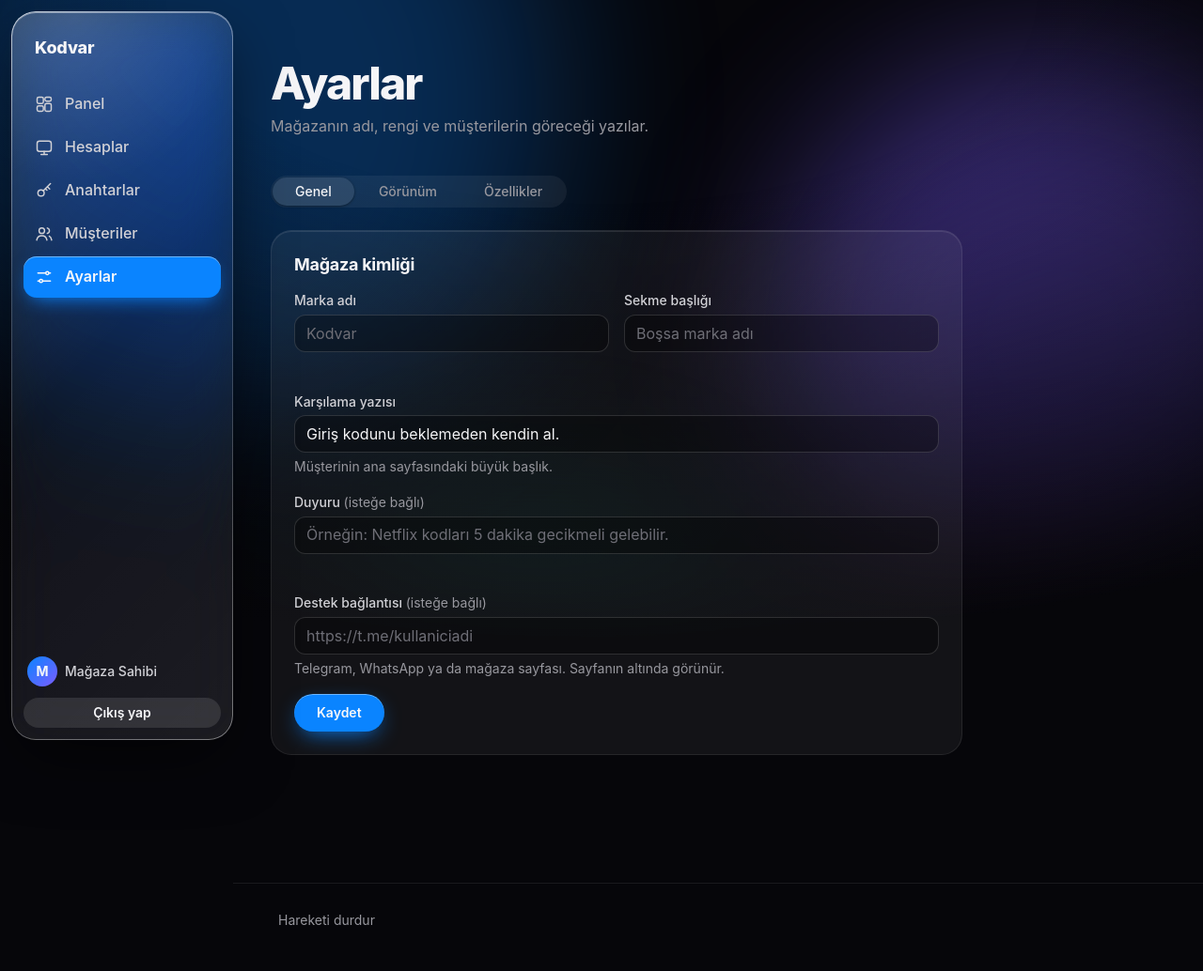
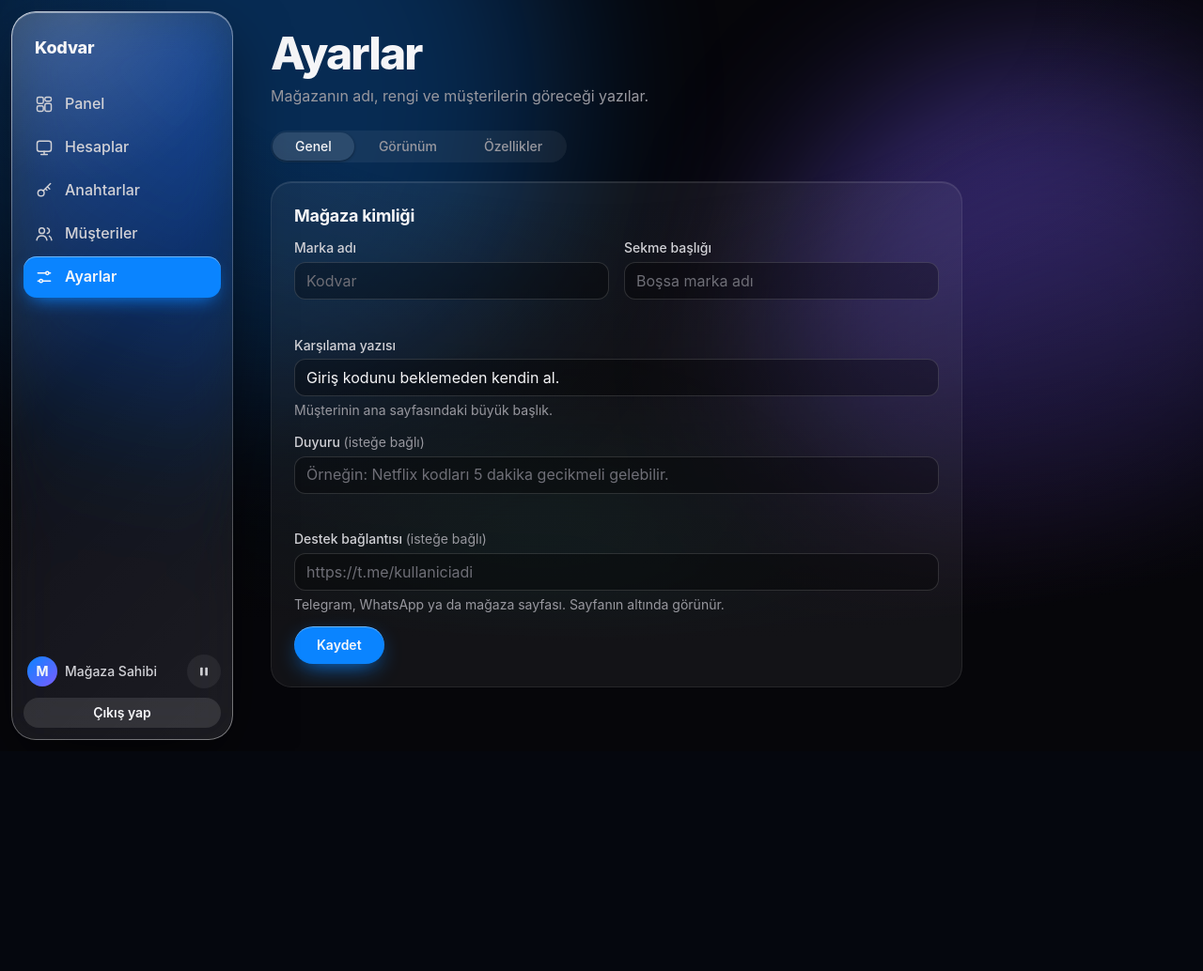
Before and after one commit to iambatuw/ototeslimat, a Laravel app: page /yonetim/ayarlar in a window 1280 px wide. Shown: the whole page at 94% size. After the commit the page ends 788 px from the top, so only its background shows below. Run offline with Laravel 12, Linux system fonts and the light colour scheme; a user stored in the database is signed in; data comes from the database, SQL or seed files in the repository; tables that the repository leaves empty hold one stand-in row (values such as "Sample post"); style sheets or scripts are compiled from the project's sources; parts of the project's set-up code (start-up, migrations or seed data) failed here and were passed over.

Commit message:
Hareket düğmesi menüye taşındı, altbilgi kalktı, sayfalar ekrana sığıyor
- Duraklat/oynat düğmesi yan menüde, üst çubukta ve giriş ekranının köşesinde
- Altbilgi kaldırıldı
- Boşluklar ve başlıklar ekran yüksekliğine göre sıkışır
- Panel tek ekrana sığar; son hareketler kendi içinde kayar

Co-Authored-By: Claude Fable 5.2 <noreply@anthropic.com>

```diff
--- a/resources/css/core.css
+++ b/resources/css/core.css
@@ -447,11 +447,6 @@ input[type="file"]::file-selector-button { margin-right: var(--space-sm); paddin
 .faq details[open] summary::after { transform: rotate(45deg); }
 .faq details p { padding-bottom: var(--space-md); color: var(--color-muted); max-width: 60ch; }
 
-/* ---------------- Footer ---------------- */
-.foot { padding-block: var(--space-xl); color: var(--color-muted); font-size: var(--text-sm); }
-.foot__inner { display: flex; flex-wrap: wrap; justify-content: space-between; align-items: center; gap: var(--space-md); border-top: var(--rule-hair) solid var(--color-rule); padding-top: var(--space-lg); }
-.foot__end { display: flex; align-items: center; gap: var(--space-md); }
-.foot a { color: var(--color-accent); text-decoration: none; }
 
 @media (max-width: 40rem) {
   .page { padding-block: var(--space-lg) var(--space-2xl); }
@@ -475,7 +470,7 @@ body { background: var(--color-paper); }
 .ambient--calm i { opacity: 0.2; }
 .ambient--calm i:nth-child(1) { opacity: 0.3; }
 html[data-still] .ambient i { animation-play-state: paused; }
-.bar, main, .foot { position: relative; z-index: 1; }
+.bar, main { position: relative; z-index: 1; }
 .bar { position: sticky; z-index: var(--z-sticky); }
 
 /* Functional layer: Liquid Glass. Blur, lifted light on the top edge, a rim, and a soft glint that follows the pointer. */
@@ -499,6 +494,3 @@ html[data-still] .ambient i { animation-play-state: paused; }
 /* Sections below the fold rise in once as they enter the viewport. */
 .reveal { opacity: 0; transform: translateY(24px); transition: opacity 0.8s var(--ease-out), transform 0.8s var(--ease-out); }
 .reveal.is-in { opacity: 1; transform: none; }
-
-.still { border: 0; background: none; color: var(--color-muted); font: inherit; font-size: var(--text-sm); padding: var(--space-2xs) var(--space-xs); border-radius: var(--radius-pill); }
-.still:hover { color: var(--color-ink); background: var(--color-fill); }
--- a/resources/css/shell.css
+++ b/resources/css/shell.css
@@ -32,7 +32,6 @@
   .side__nav { display: flex; flex: 1; gap: 0; }
   .side__nav a { flex: 1; flex-direction: column; justify-content: center; gap: var(--space-3xs); min-width: 0; min-height: 54px; padding: 0; font-size: var(--text-xs); }
   .topline { display: flex; }
-  .has-side .foot { padding-bottom: 6.5rem; }
   .who--bar .who__name { display: none; }
   .who--bar { padding-right: var(--space-2xs); }
 }
@@ -258,10 +257,56 @@
 .marquee { display: flex; gap: var(--space-md); margin-top: var(--space-xl); overflow: hidden; -webkit-mask-image: linear-gradient(90deg, transparent, #000 12%, #000 88%, transparent); mask-image: linear-gradient(90deg, transparent, #000 12%, #000 88%, transparent); }
 .marquee__row { display: flex; flex: none; justify-content: space-around; gap: var(--space-md); min-width: 100%; margin: 0; padding: var(--space-2xs) 0; list-style: none; }
 .marquee__row li { padding: var(--space-sm) var(--space-lg); border-radius: var(--radius-pill); background: var(--color-paper-2); border: var(--rule-hair) solid var(--color-rule); box-shadow: inset 0 1px 0 var(--card-highlight); font-size: var(--text-lg); font-weight: 700; white-space: nowrap; }
-.foot__inner { justify-content: space-between; }
 
 @media (max-width: 60rem) { .desk--empty .desk__side { order: -1; } }
 .toolbar__filters, .search { flex: 0 1 30rem; }
 .toolbar__filters .input, .toolbar__filters .select, .search .input, .search .select { flex: 1 1 9rem; min-width: 0; }
 .chart__axis .is-sparse { visibility: hidden; }
 .table td[data-label="Ne için"] { min-width: 11rem; }
+
+/* ---------------- Hareket düğmesi: menüde ve üst çubukta küçük bir duraklat/oynat ---------------- */
+.motion-btn { display: grid; place-items: center; flex: none; width: 36px; height: 36px; padding: 0; border: 0; border-radius: 50%; background: var(--color-fill); color: var(--color-ink-2); transition: background-color var(--dur-short) var(--ease-out), color var(--dur-short) var(--ease-out), transform var(--dur-micro) var(--ease-out); }
+.motion-btn:hover { background: var(--color-fill-strong); color: var(--color-ink); }
+.motion-btn:active { transform: scale(0.9); }
+.motion-btn svg { width: 14px; height: 14px; fill: currentColor; }
+.motion-btn[aria-pressed="false"] .motion-btn__play, .motion-btn[aria-pressed="true"] .motion-btn__pause { display: none; }
+.motion-btn--corner { position: absolute; top: var(--space-md); right: var(--space-md); }
+.auth__form { position: relative; }
+.side__who { display: flex; align-items: center; gap: var(--space-2xs); min-width: 0; }
+.side__who .who { flex: 1; }
+
+/* ---------------- Ekrana sığdırma: boşluklar ve başlıklar ekran yüksekliğine göre sıkışır ---------------- */
+.page { padding-block: clamp(var(--space-md), 4dvh, var(--space-2xl)) var(--space-lg); }
+.head, .page-head { margin-bottom: clamp(var(--space-md), 3dvh, var(--space-xl)); }
+.head h1, .page-head h1 { font-size: clamp(1.75rem, min(4vw, 6dvh), 3rem); }
+.toolbar { margin-bottom: clamp(var(--space-sm), 2.5dvh, var(--space-lg)); }
+.chart__plot svg { height: clamp(90px, 20dvh, 180px); }
+.total { margin-bottom: clamp(var(--space-xs), 2dvh, var(--space-lg)); }
+.blank { padding-block: clamp(var(--space-lg), 8dvh, var(--space-3xl)); }
+.sheet__row { padding-block: clamp(var(--space-md), 3.5dvh, var(--space-xl)); }
+.hero { min-height: calc(100dvh - 5.5rem); padding-block: clamp(var(--space-md), 5dvh, var(--space-2xl)); }
+.hero h1 { font-size: clamp(2.25rem, min(6.4vw, 11dvh), 4.75rem); }
+.hero .lead { margin-top: clamp(var(--space-sm), 2.5dvh, var(--space-lg)); }
+.hero__actions { margin-top: clamp(var(--space-md), 4dvh, var(--space-xl)); }
+.section { padding-block: clamp(var(--space-xl), 10dvh, var(--space-3xl)) clamp(var(--space-lg), 5dvh, var(--space-xl)); }
+main > .section:last-child { padding-bottom: clamp(var(--space-xl), 8dvh, var(--space-3xl)); }
+.auth__form { padding-block: clamp(var(--space-md), 5dvh, var(--space-2xl)); }
+.auth__box > p { margin-bottom: clamp(var(--space-md), 3.5dvh, var(--space-xl)); }
+.auth .stack { gap: clamp(var(--space-xs), 1.8dvh, var(--space-md)); }
+.auth .input { min-height: clamp(42px, 6dvh, 48px); }
+.auth__alt { margin-top: clamp(var(--space-md), 3.5dvh, var(--space-xl)); padding-top: clamp(var(--space-sm), 2.5dvh, var(--space-lg)); }
+.auth__show { padding-block: clamp(var(--space-md), 4dvh, var(--space-xl)); }
+@media (max-width: 56rem) {
+  .has-side .page { padding-bottom: 6.5rem; }
+  .hero { min-height: 0; }
+}
+/* Panel tek ekrana sığsın: son hareketler kendi içinde kayar. */
+.panel--scroll .feed { max-height: max(8.5rem, calc(100dvh - 37rem)); overflow-y: auto; }
+.overview .chart__plot svg { height: clamp(80px, 17dvh, 180px); }
+.page { padding-bottom: var(--space-md); }
+.settings .stack { gap: var(--space-sm); }
+/* Kurulum adımları görünürken grafik kısalır; panel yine tek ekranda kalır. */
+.card:has(.setup) { padding-block: var(--space-md); }
+.card:has(.setup) + .overview .chart__plot svg { height: clamp(60px, 9dvh, 180px); }
+.facts a, .facts div { min-height: clamp(32px, 4.4dvh, 44px); }
+.setup__text { max-width: 40ch; }
--- a/resources/js/app.js
+++ b/resources/js/app.js
@@ -364,21 +364,24 @@ if (themePreview) {
 }
 
 /* ---------- Arka plan hareketini durdur (seçim cihazda hatırlanır) ---------- */
-const stillButton = document.querySelector('[data-motion-toggle]');
-if (stillButton) {
-    const store = { get: () => { try { return localStorage.getItem('still') === '1'; } catch { return false; } }, set: (on) => { try { localStorage.setItem('still', on ? '1' : '0'); } catch { /* özel pencere */ } } };
+const motionButtons = document.querySelectorAll('[data-motion-toggle]');
+if (motionButtons.length) {
+    const remember = (on) => { try { localStorage.setItem('still', on ? '1' : '0'); } catch { /* özel pencere */ } };
     const apply = (on) => {
         document.documentElement.toggleAttribute('data-still', on);
-        stillButton.textContent = on ? 'Hareketi başlat' : 'Hareketi durdur';
-        stillButton.setAttribute('aria-pressed', String(on));
+        motionButtons.forEach((button) => {
+            const label = on ? 'Hareketi başlat' : 'Hareketi durdur';
+            button.setAttribute('aria-pressed', String(on));
+            button.setAttribute('aria-label', label);
+            button.title = label;
+        });
     };
-    stillButton.hidden = false;
     apply(still());
-    stillButton.addEventListener('click', () => {
-        const on = !document.documentElement.hasAttribute('data-still');
-        store.set(on);
+    motionButtons.forEach((button) => button.addEventListener('click', () => {
+        const on = !still();
+        remember(on);
         apply(on);
-    });
+    }));
 }
 
 /* ---------- Cam: parlama imleci yumuşakça izler (aç/kapa yok, eğilme yok) ---------- */
--- a/resources/views/admin/dashboard.blade.php
+++ b/resources/views/admin/dashboard.blade.php
@@ -102,7 +102,9 @@
     </section>
     </div>
 
-    <section class="panel" aria-labelledby="recent-title">
+    {{-- Kurulum adımları görünürken boş hareket kutusu yer kaplamasın. --}}
+    @unless (! $ready && $recent->isEmpty())
+    <section class="panel panel--scroll" aria-labelledby="recent-title">
         <div class="panel__head">
             <h2 id="recent-title">Son hareketler</h2>
             <a href="{{ route('admin.logs') }}" class="btn btn--secondary btn--s">Tümünü gör</a>
@@ -113,4 +115,5 @@
             @include('admin.partials.log-table', ['logs' => $recent])
         @endif
     </section>
+    @endunless
 </x-layouts.app>
--- a/resources/views/components/layouts/app.blade.php
+++ b/resources/views/components/layouts/app.blade.php
@@ -48,10 +48,13 @@
                 @endforeach
             </nav>
             <div class="side__end">
-                <a href="{{ route('profile') }}" class="who" @if (request()->routeIs('profile')) aria-current="page" @endif>
-                    <span class="avatar" aria-hidden="true">{{ $initial }}</span>
-                    <span class="who__name">{{ $user->name }}</span>
-                </a>
+                <div class="side__who">
+                    <a href="{{ route('profile') }}" class="who" @if (request()->routeIs('profile')) aria-current="page" @endif>
+                        <span class="avatar" aria-hidden="true">{{ $initial }}</span>
+                        <span class="who__name">{{ $user->name }}</span>
+                    </a>
+                    <x-motion-toggle />
+                </div>
                 <form method="POST" action="{{ route('logout') }}">
                     @csrf
                     <button type="submit" class="btn btn--secondary btn--s btn--block">Çıkış yap</button>
@@ -66,6 +69,7 @@
                     <span>{{ $brand }}</span>
                 </a>
                 <div class="bar__end">
+                    <x-motion-toggle />
                     <a href="{{ route('profile') }}" class="who who--bar">
                         <span class="avatar" aria-hidden="true">{{ $initial }}</span>
                         <span class="who__name">{{ $user->name }}</span>
@@ -84,6 +88,7 @@
             <div class="topline container">
                 <a href="{{ $user->homePath() }}" class="brand">{{ $brand }}</a>
                 <div class="bar__end">
+                    <x-motion-toggle />
                     <a href="{{ route('profile') }}" class="who who--bar" aria-label="Hesabım"><span class="avatar" aria-hidden="true">{{ $initial }}</span></a>
                     <form method="POST" action="{{ route('logout') }}">
                         @csrf
@@ -104,12 +109,6 @@
             {{ $slot }}
         </main>
 
-        <footer class="foot">
-            <div class="container foot__inner">
-                <button type="button" class="still" data-motion-toggle aria-pressed="false">Hareketi durdur</button>
-                @if (Setting::get('contact_url'))<a href="{{ Setting::get('contact_url') }}" rel="noopener" target="_blank">Destek</a>@endif
-            </div>
-        </footer>
     </div>
 </body>
 </html>
--- a/resources/views/components/layouts/guest.blade.php
+++ b/resources/views/components/layouts/guest.blade.php
@@ -22,6 +22,7 @@
     <div class="ambient" aria-hidden="true"><i></i><i></i><i></i><i></i></div>
     <main @class(['auth', 'auth--flip' => $flip])>
         <div class="auth__form">
+            <x-motion-toggle class="motion-btn--corner" />
             <div class="auth__box enter">
                 <a href="{{ route('landing') }}" class="brand" aria-label="{{ $brand }} ana sayfa">
                     @if ($logo)<img src="{{ asset($logo) }}" alt="" height="26">@endif
--- /dev/null
+++ b/resources/views/components/motion-toggle.blade.php
@@ -0,0 +1,5 @@
+{{-- Hareketi durdurup başlatan küçük düğme. Durum ve etiket app.js içinde güncellenir. --}}
+<button type="button" {{ $attributes->class('motion-btn') }} data-motion-toggle aria-pressed="false" aria-label="Hareketi durdur" title="Hareketi durdur">
+    <svg class="motion-btn__pause" viewBox="0 0 16 16" aria-hidden="true"><rect x="3.5" y="3" width="3" height="10" rx="1"/><rect x="9.5" y="3" width="3" height="10" rx="1"/></svg>
+    <svg class="motion-btn__play" viewBox="0 0 16 16" aria-hidden="true"><path d="M5 3.2v9.6a.6.6 0 0 0 .9.5l7.6-4.8a.6.6 0 0 0 0-1L5.9 2.7a.6.6 0 0 0-.9.5Z"/></svg>
+</button>
```
Also changed, not shown: DESIGN.md (+1 -1 lines), resources/views/landing.blade.php (+1 -6 lines).
